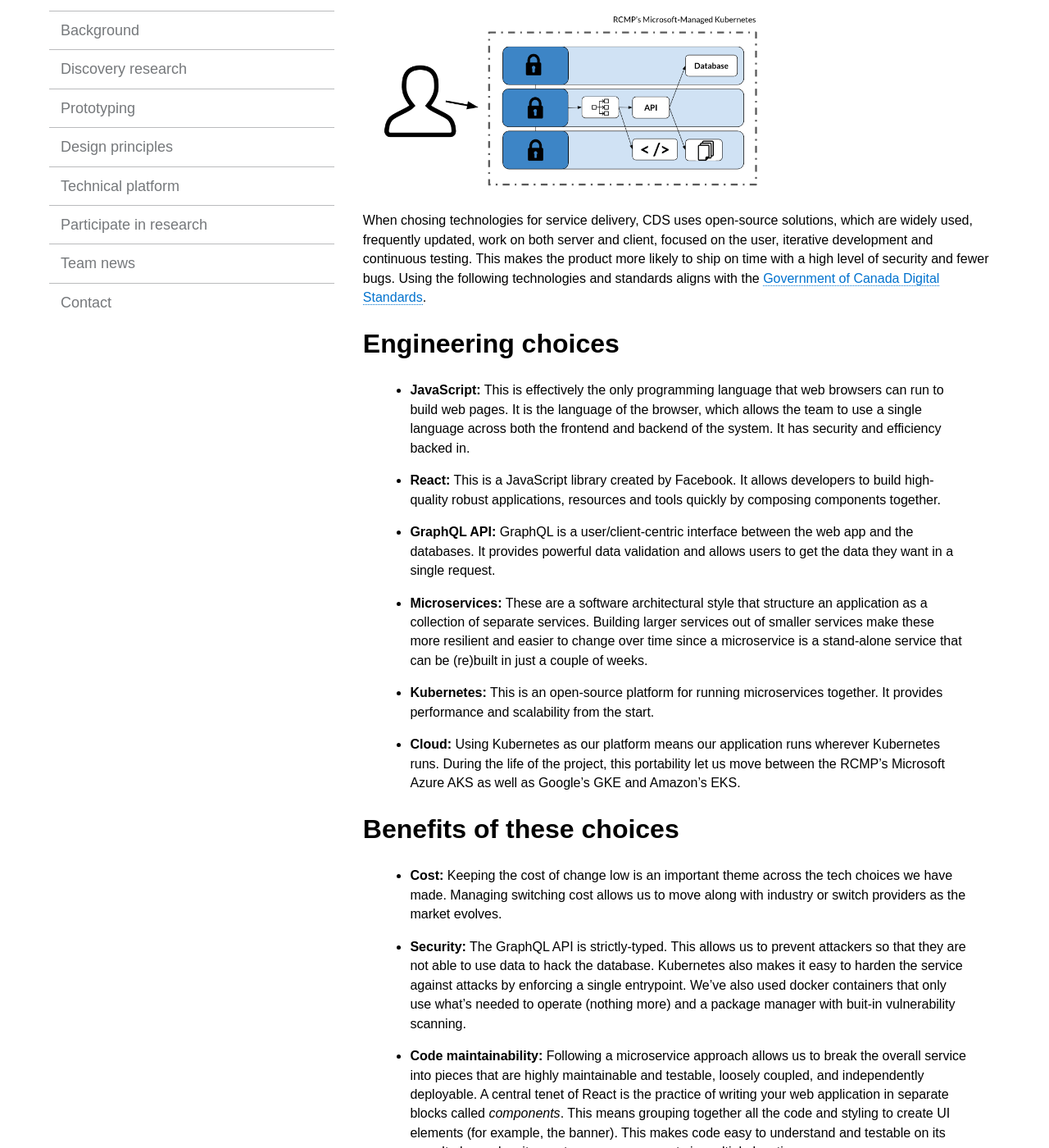
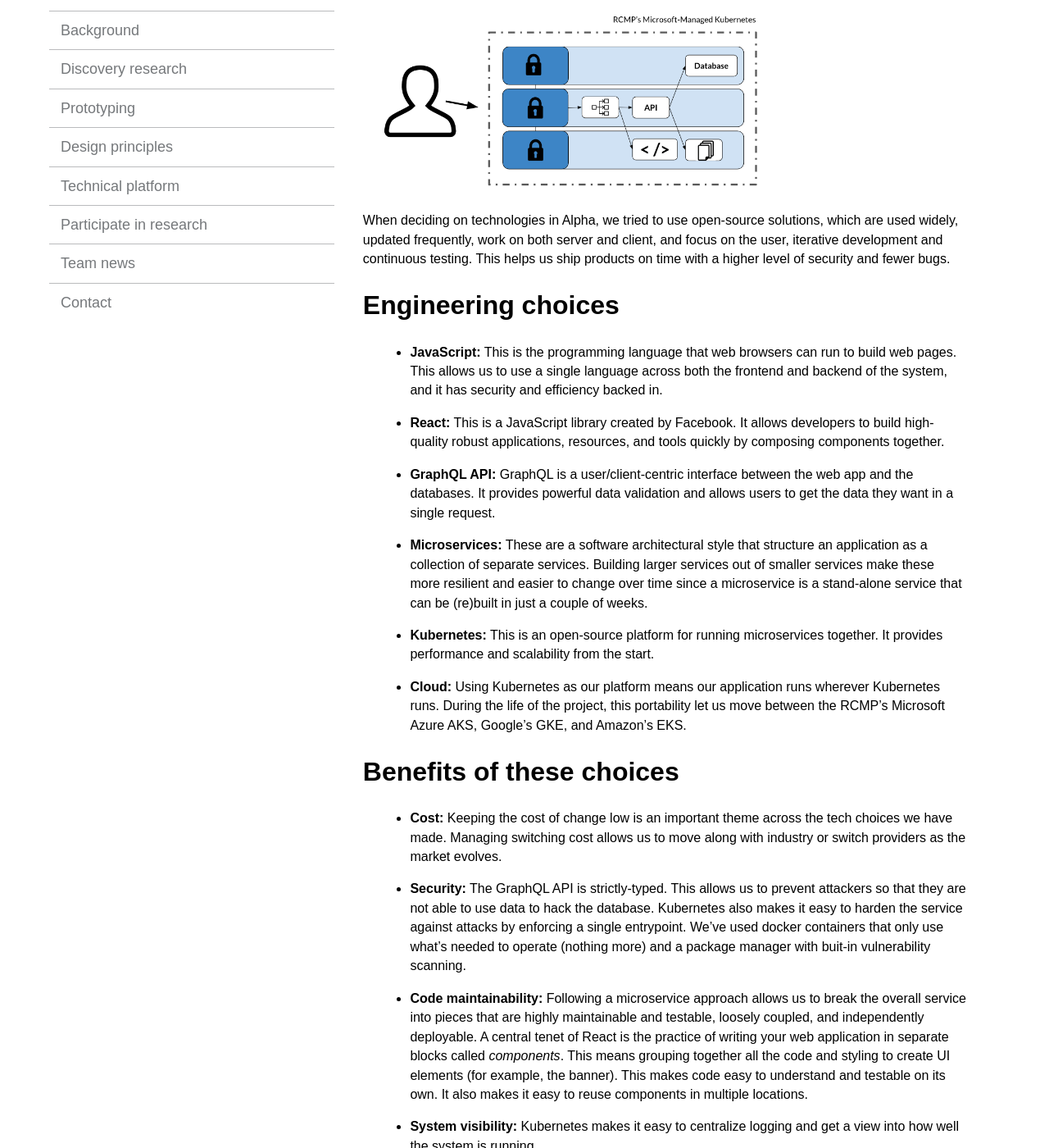
Before and after one commit to cds-snc/rcmp-report-a-cybercrime-alpha-documentation, a Jekyll site: the page built from _pages/en/technical-platform.md, in a window 1280 px wide and 1400 px high, scrolled down 270 px. Shown: the whole window at 82% size. Built offline with Jekyll 4.4.1, drawn with Linux system fonts in a browser that asks for light colours; some of the changed text lies outside the part shown.

Commit message:
Update technical-platform.md

```diff
--- a/_pages/en/technical-platform.md
+++ b/_pages/en/technical-platform.md
@@ -10,26 +10,25 @@ trans_url: "/platforme/"
 
 ![Tech stack]({{ site.baseurl }}/assets/img/stack.png){:width="500 px"}
 
-When chosing technologies for service delivery, CDS uses open-source solutions, which are widely used, frequently updated,  work on both server and client, focused on the user, iterative development and continuous testing. This makes the product more likely to ship on time with a high level of security and fewer bugs. Using the following technologies and standards aligns with the [Government of Canada Digital Standards](https://www.canada.ca/en/government/system/digital-government/government-canada-digital-standards.html).
+When deciding on technologies in Alpha, we tried to use open-source solutions, which are used widely, updated frequently, work on both server and client, and focus on the user, iterative development and continuous testing. This helps us ship products on time with a higher level of security and fewer bugs.
 
 # Engineering choices
- > * **JavaScript:** This is effectively the only programming language that web browsers can  run to build web pages. It is the language of the browser, which allows the team to use a single language across both the frontend and backend of the system. It has security and efficiency backed in.
- > * **React:** This is a JavaScript library created by Facebook. It allows developers to build high-quality robust applications, resources and tools quickly by composing components together.
+ > * **JavaScript:** This is the programming language that web browsers can run to build web pages. This allows us to use a single language across both the frontend and backend of the system, and it has security and efficiency backed in.
+ > * **React:** This is a JavaScript library created by Facebook. It allows developers to build high-quality robust applications, resources, and tools quickly by composing components together.
  > * **GraphQL API:** GraphQL is a user/client-centric interface between the web app and the databases. It provides powerful data validation and allows users to get the data they want in a single request.
  > * **Microservices:** These are a software architectural style that structure an application as a collection of separate services. Building larger services out of smaller services make these more resilient and easier to change over time since a microservice is a stand-alone service that can be (re)built in just a couple of weeks.
  > * **Kubernetes:** This is an open-source platform for running microservices together. It provides performance and scalability from the start.
- > * **Cloud:** Using Kubernetes as our platform means our application runs wherever Kubernetes runs. During the life of the project, this portability let us move between the RCMP's Microsoft Azure AKS as well as Google's GKE and Amazon's EKS.
+ > * **Cloud:** Using Kubernetes as our platform means our application runs wherever Kubernetes runs. During the life of the project, this portability let us move between the RCMP's Microsoft Azure AKS, Google's GKE, and Amazon's EKS.
 
 # Benefits of these choices
-
 > *  **Cost:** Keeping the cost of change low is an important theme across the tech choices we have made. Managing switching cost allows us to move along with industry or switch providers as the market evolves.
-> *  **Security:** The GraphQL API is strictly-typed. This allows us to prevent attackers so that they are not able to use data to hack the database. Kubernetes also makes it easy to harden the service against attacks by enforcing a single entrypoint. We've also used docker containers that only use what's needed to operate (nothing more) and a package manager with buit-in vulnerability scanning.
+> *  **Security:** The GraphQL API is strictly-typed. This allows us to prevent attackers so that they are not able to use data to hack the database. Kubernetes also makes it easy to harden the service against attacks by enforcing a single entrypoint. We've used docker containers that only use what's needed to operate (nothing more) and a package manager with buit-in vulnerability scanning.
 > *  **Code maintainability:** Following a microservice approach allows us to break the overall service into pieces that are highly maintainable and testable, loosely coupled, and independently deployable. A central tenet of React is the practice of writing your web application in separate blocks called _components_. This means grouping together all the code and styling to create UI elements (for example, the banner). This makes code easy to understand and testable on its own. It also makes it easy to reuse components in multiple locations.
 > *  **System visibility:** Kubernetes makes it easy to centralize logging and get a view into how well the system is running.
 > *  **System reliability:** Using React and GraphQL allows us to minimize the amount of network traffic required to use the application. The reliability guarantees from Microsoft, together with Kubernetes' robust architecture, gives us confidence that the system will have high availability.
 > *  **Accessibility:** Building our application out of React components has allowed us to ensure and test for basic accessibility requirements from the start of the project (for example, keyboard navigation and screen reader usage) and to work towards conforming with at least WCAG 2.1AA.
 > *  **Bilingualism:** We have used a React library called `lingui` to help make the application bilingual from the start of the project. This allows us to test and refine the experience in French, as easily as we can that in English.
-> *  **Performance:** To achieve an app that is fast, we used Google Cloud and Azure Kubernetes. But how fast is fast? Load tested showed that the application can handle 120 reports per second (~430,000 per hour). This was 5,000 times faster than the current fraud reporting system (The Canadian Anti-Fraud Centre received 150,000 calls and 1,200 emails[1]). We performed load testing using the [k6](https://docs.k6.io) load testing tool. This allowed us to simulate people filling out the form and see how the application behaves when users access it simutaneously. You can see the [frontend](https://github.com/cds-snc/report-a-cybercrime/blob/master/frontend/utils/loadTesting.js) and [api](https://github.com/cds-snc/report-a-cybercrime/blob/master/api/utils/loadTesting.js) utilities for more details.
+> *  **Performance:** To achieve an app that is fast, we used Google Cloud and Azure Kubernetes. But how fast is fast? Load testing showed that the application can handle 120 reports per second (~430,000 per hour). This was 5,000 times faster than the current fraud reporting system (The Canadian Anti-Fraud Centre received 150,000 calls and 1,200 emails[1]). We performed load testing using the [k6](https://docs.k6.io) load testing tool. This allowed us to simulate people filling out the form and see how the application behaves when users access it simutaneously. You can see the [frontend](https://github.com/cds-snc/report-a-cybercrime/blob/master/frontend/utils/loadTesting.js) and [api](https://github.com/cds-snc/report-a-cybercrime/blob/master/api/utils/loadTesting.js) utilities for more details.
 
 # DevOps
 
```
